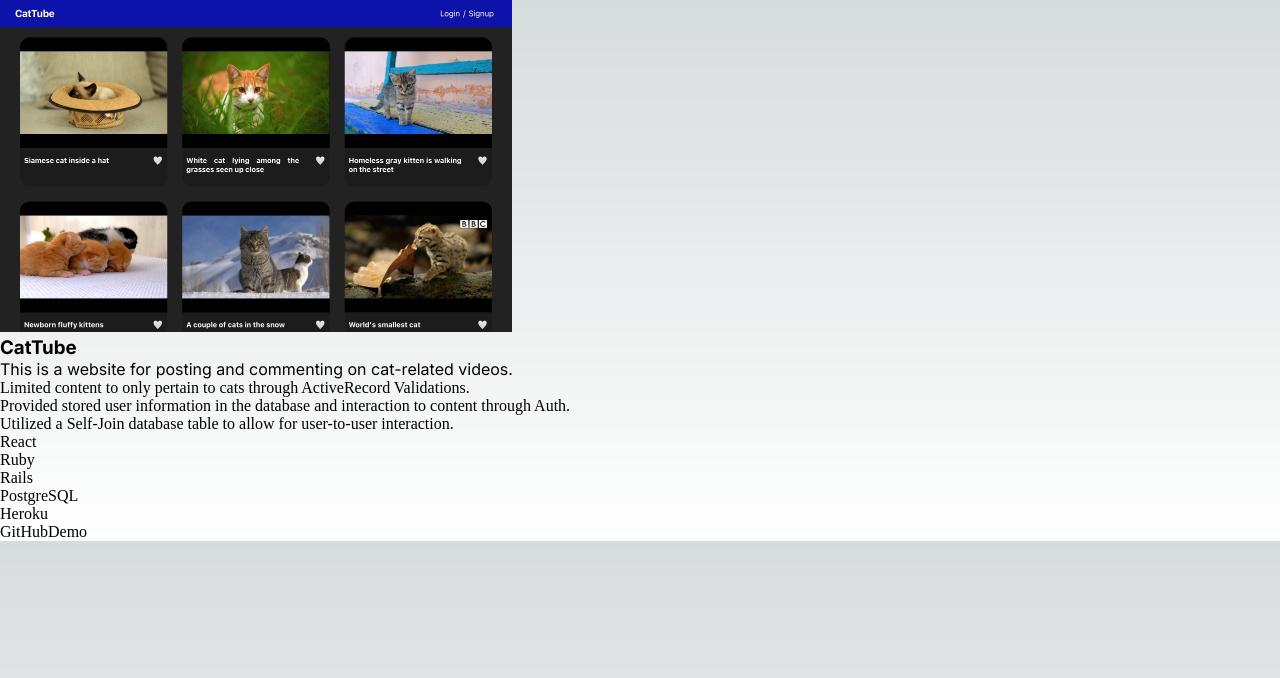
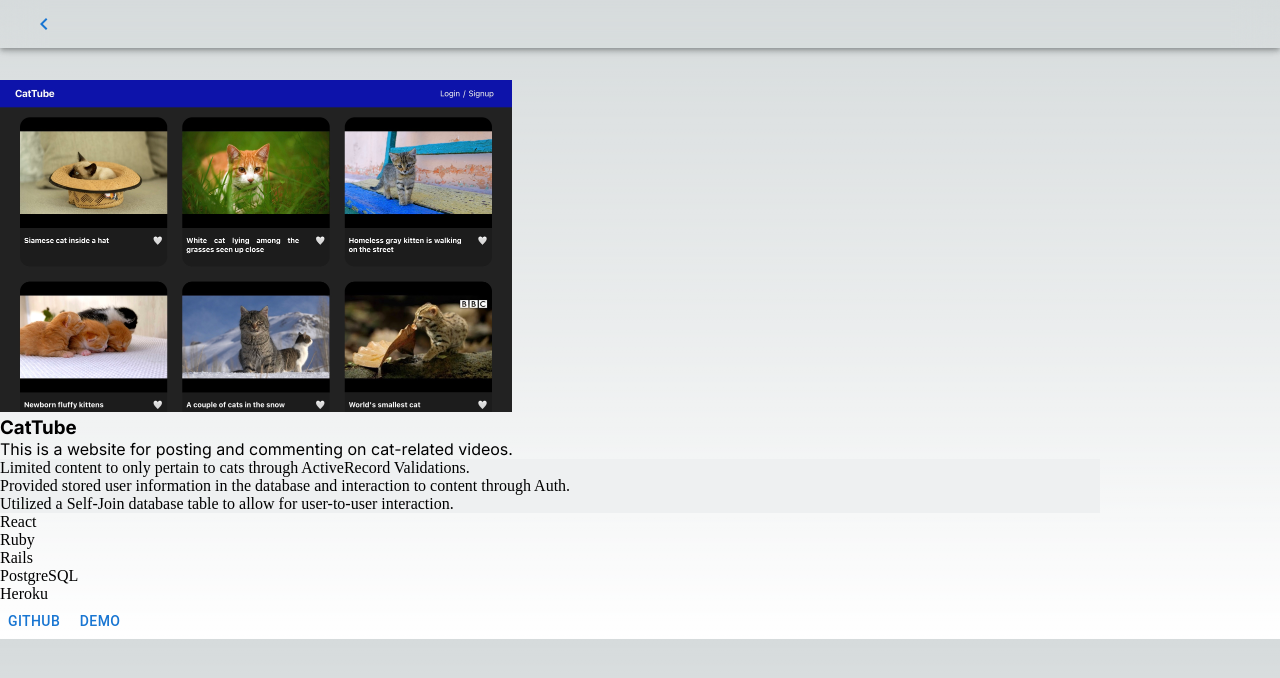
Before and after one commit to mailauki/portfolio-next, a Next.js app: page /projects/cat-tube in a window 1280 px wide. Shown: the top 678 px of the page. Built offline with nearby package versions, Linux system fonts and the light colour scheme.

Commit message:
Add loading spinner and links with mui buttons and header with back button

```diff
--- a/pages/projects/[id].js
+++ b/pages/projects/[id].js
@@ -3,6 +3,8 @@ import useSWR from 'swr'
 import Image from 'next/image'
 import { Inter } from '@next/font/google'
 import styles from '../../styles/Home.module.css'
+import { AppBar, Toolbar, IconButton, CircularProgress, Button, Chip } from '@mui/material'
+import ChevronLeftIcon from '@mui/icons-material/ChevronLeft'
 
 const inter = Inter({ subsets: ['latin'] })
 
@@ -14,12 +16,28 @@ export default function Project() {
 
   if (error) return <div>Failed to Load</div>
 
-  if (!data) return <div>Loading...</div>
+  if (!data) return <div><CircularProgress /></div>
 
-  console.log(data)
+  // console.log(data)
+
+  // const { id, title, description, image, tags, links } = await data
+
+  // console.log(description)
 
   return (
-    <div>
+    <>
+      <AppBar
+        color="transparent"
+        className={styles.header}
+      >
+        <Toolbar variant="dense">
+          <IconButton color="primary" component="a" href="/">
+            <ChevronLeftIcon />
+          </IconButton>
+        </Toolbar>
+      </AppBar>
+
+      <div className={styles.section}>
         <Image
           src={data.image}
           alt={data.id}
@@ -34,27 +52,36 @@ export default function Project() {
           {data.description[0]}
         </p>
         <ul>
-        {data.description[1].map((bullet) => <li key={bullet}>{bullet}</li>)}
+          {data.description.length > 1 ? (
+            data.description[1].map((bullet) => (
+              <li key={bullet}>{bullet}</li>
+            ))
+          ) : (
+            <></>
+          )}
         </ul>
         <div>
           {data.tags.map((tag) => <p key={tag}>{tag}</p>)}
         </div>
         <div>
-        <a
+          <Button
+            component="a"
             href={data.links.githubLink}
             target="_blank"
             rel="noopener noreferrer"
           >
             GitHub
-        </a>
-        <a
+          </Button>
+          <Button
+            component="a"
             href={data.links.demoLink}
             target="_blank"
             rel="noopener noreferrer"
           >
             Demo
-        </a>
+          </Button>
         </div>
       </div>
+    </>
   )
 }
```
Lines whose indentation alone changed are shown as unchanged.
